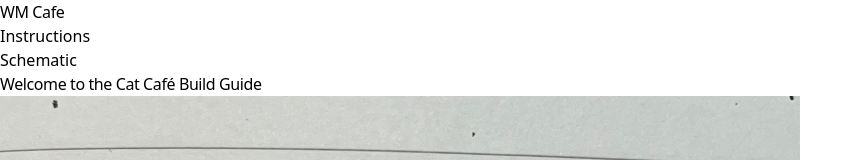
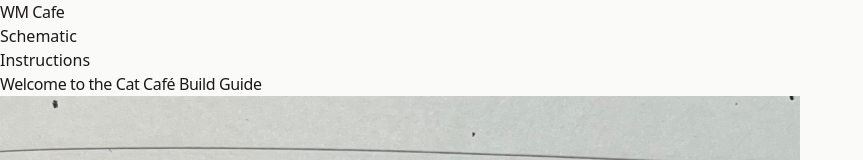
Before and after one commit to spkerber/cat-cafe, a Next.js app: page / in a window 1280 px wide. Shown: the top 160 px of the page, without its empty margins (0-863 px from the left). Built offline with nearby package versions, Linux system fonts and the light colour scheme.

Commit message:
Adding styles and changing nav

```diff
--- a/components/Layout.js
+++ b/components/Layout.js
@@ -3,32 +3,30 @@ import Link from 'next/link';
 export default function Layout({ children }) {
   return (
     <div className="min-h-screen bg-white">
-      {/* Header */}
-      <header className="bg-stone-100 shadow-sm">
+      <header className="bg-stone-100 border-b border-stone-200">
         <div className="max-w-4xl mx-auto px-4 py-6">
           <h1 className="text-4xl font-bold text-center text-stone-800">
-            <Link href="/" className="hover:text-stone-600">
+            <Link href="/" className="hover:text-stone-600 transition-colors">
               WM Cafe
             </Link>
           </h1>
 
-          {/* Navigation */}
-          <nav className="mt-4">
-            <ul className="flex justify-center space-x-8">
+          <nav className="mt-6">
+            <ul className="flex justify-center space-x-12 text-lg">
               <li>
                 <Link
-                  href="/instructions"
-                  className="text-stone-600 hover:text-stone-900 px-3 py-2"
+                  href="/schematic"
+                  className="text-stone-600 hover:text-stone-900 hover:border-b-2 hover:border-stone-400 px-3 py-2 transition-all"
                 >
-                  Instructions
+                  Schematic
                 </Link>
               </li>
               <li>
                 <Link
-                  href="/schematic"
-                  className="text-stone-600 hover:text-stone-900 px-3 py-2"
+                  href="/instructions"
+                  className="text-stone-600 hover:text-stone-900 hover:border-b-2 hover:border-stone-400 px-3 py-2 transition-all"
                 >
-                  Schematic
+                  Instructions
                 </Link>
               </li>
             </ul>
@@ -36,7 +34,6 @@ export default function Layout({ children }) {
         </div>
       </header>
 
-      {/* Main content */}
       <main className="max-w-4xl mx-auto px-4 py-8">
         {children}
       </main>
--- a/styles/globals.css
+++ b/styles/globals.css
@@ -4,7 +4,7 @@
 
 @layer base {
   html {
-    @apply antialiased;
+    @apply antialiased text-stone-900 bg-stone-50;
   }
 
   h1, h2, h3, h4, h5, h6 {
@@ -15,3 +15,41 @@
     @apply leading-relaxed;
   }
 }
+
+@layer components {
+  .prose {
+    @apply max-w-none;
+  }
+
+  .prose h1 {
+    @apply text-3xl font-bold text-stone-800 mb-8;
+  }
+
+  .prose h2 {
+    @apply text-2xl font-semibold text-stone-800 mt-12 mb-4;
+  }
+
+  .prose h3 {
+    @apply text-xl font-medium text-stone-700 mt-8 mb-3;
+  }
+
+  .prose p {
+    @apply text-stone-600 mb-4;
+  }
+
+  .prose ul {
+    @apply my-4 list-disc list-inside text-stone-600;
+  }
+
+  .prose li {
+    @apply my-2;
+  }
+
+  .prose pre {
+    @apply bg-stone-50 p-4 rounded-lg my-4;
+  }
+
+  .prose code {
+    @apply text-sm bg-stone-100 px-1 py-0.5 rounded;
+  }
+}
```
Also changed, not shown: pages/schematic.js (+80 -4 lines).
